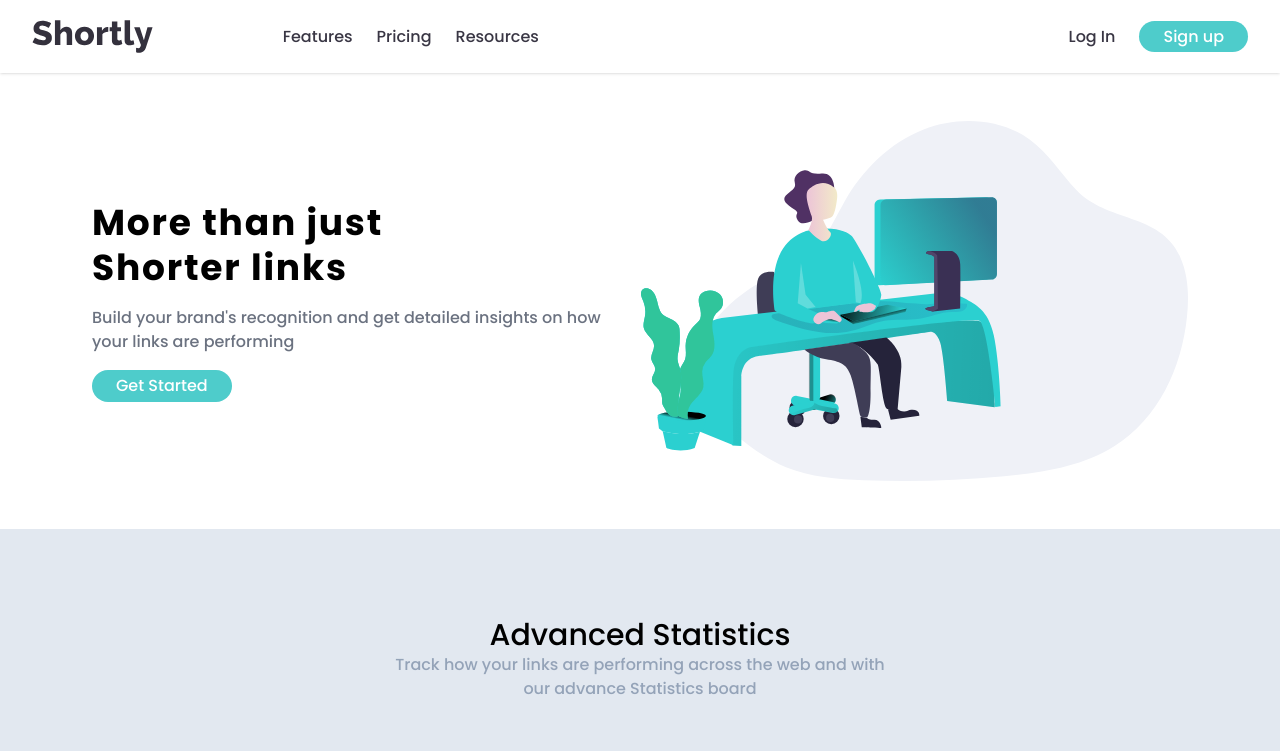
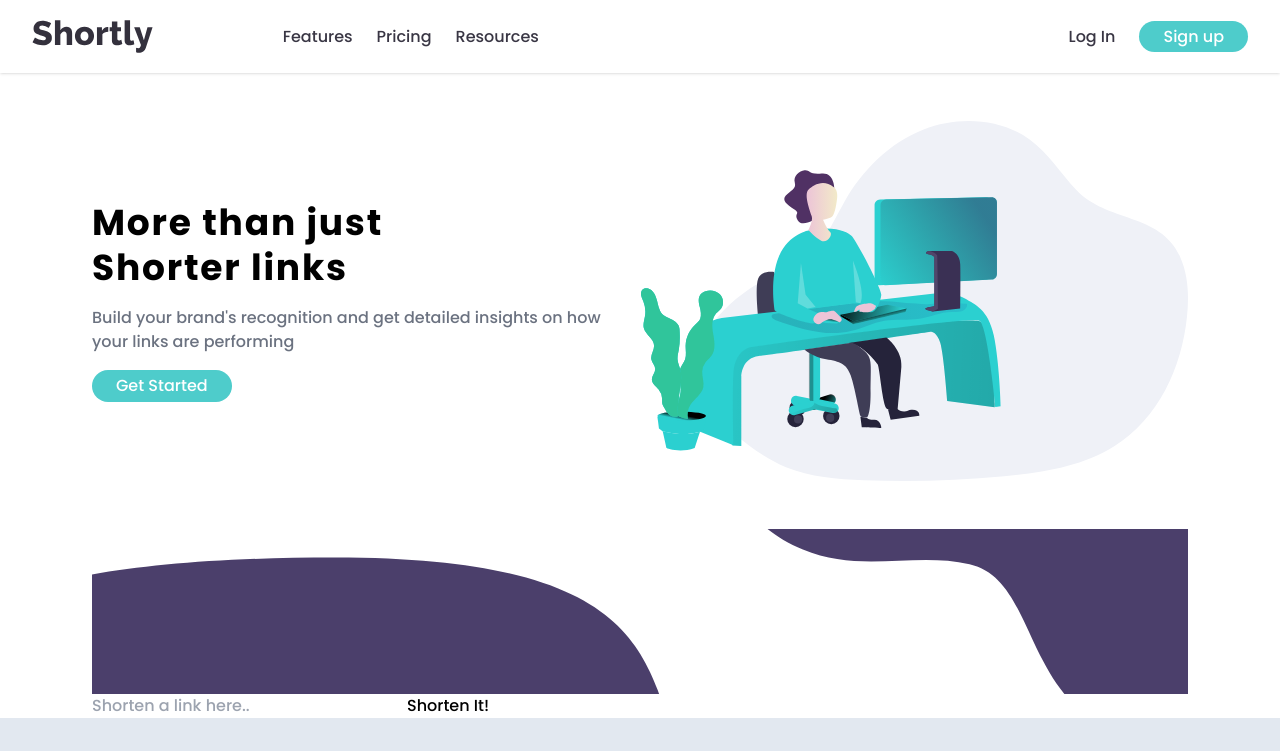
Before and after one commit to Alice2212/url-shortening-app, a React (Create React App) app: page / in a window 1280 px wide. Shown: the top 751 px of the page. Built offline with nearby package versions, Linux system fonts and the light colour scheme.

Commit message:
shorten section

```diff
--- a/src/App.js
+++ b/src/App.js
@@ -4,12 +4,14 @@ import Footer from "./components/Footer";
 import Boost from "./components/Boost";
 import Hero from "./components/Hero";
 import Advance from "./components/Advance";
+import Shortner from "./components/Shortner";
 
 function App() {
   return (
     <>
       <Header />
       <Hero />
+      <Shortner />
       <Advance />
       <Boost />
       <Footer />
--- /dev/null
+++ b/src/components/Shortner.jsx
@@ -0,0 +1,26 @@
+import React from 'react'
+import shortnerMobile from "../assets/images/bg-shorten-mobile.svg";
+import shortnerDesktop from "../assets/images/bg-shorten-desktop.svg";
+
+function Shortner() {
+  return (
+    <>
+      <section className="max-width shortner">
+        <picture>
+          <source media = "(min-width:780px) " srcSet={shortnerDesktop}/>
+          <img src={shortnerMobile} alt=""/>
+        </picture>
+
+        {/* form */}
+        <form>
+          <div>
+            <input type="url" placeholder="Shorten a link here.." />
+            <button >Shorten It!</button>
+          </div>
+        </form>
+      </section>
+    </>
+  );
+}
+
+export default Shortner
```
